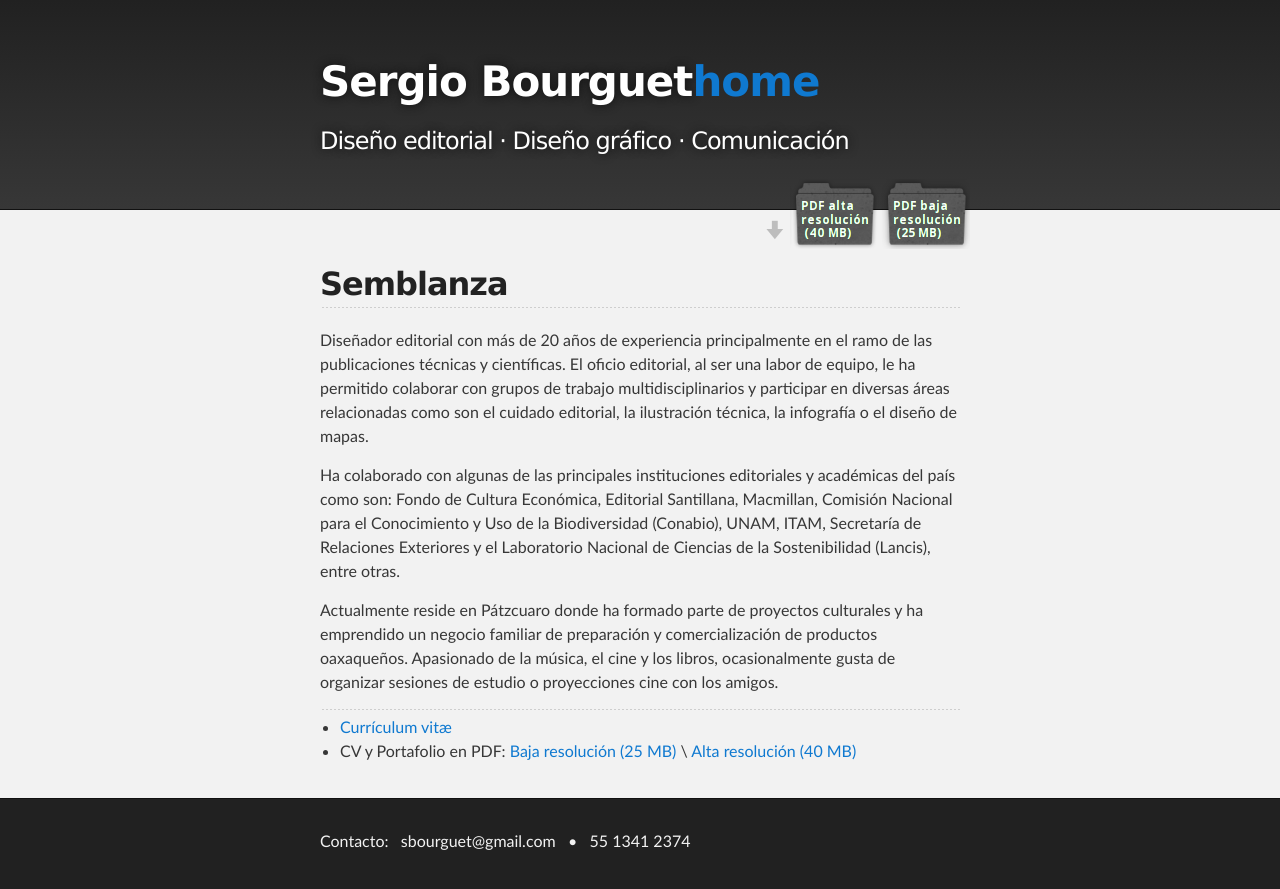
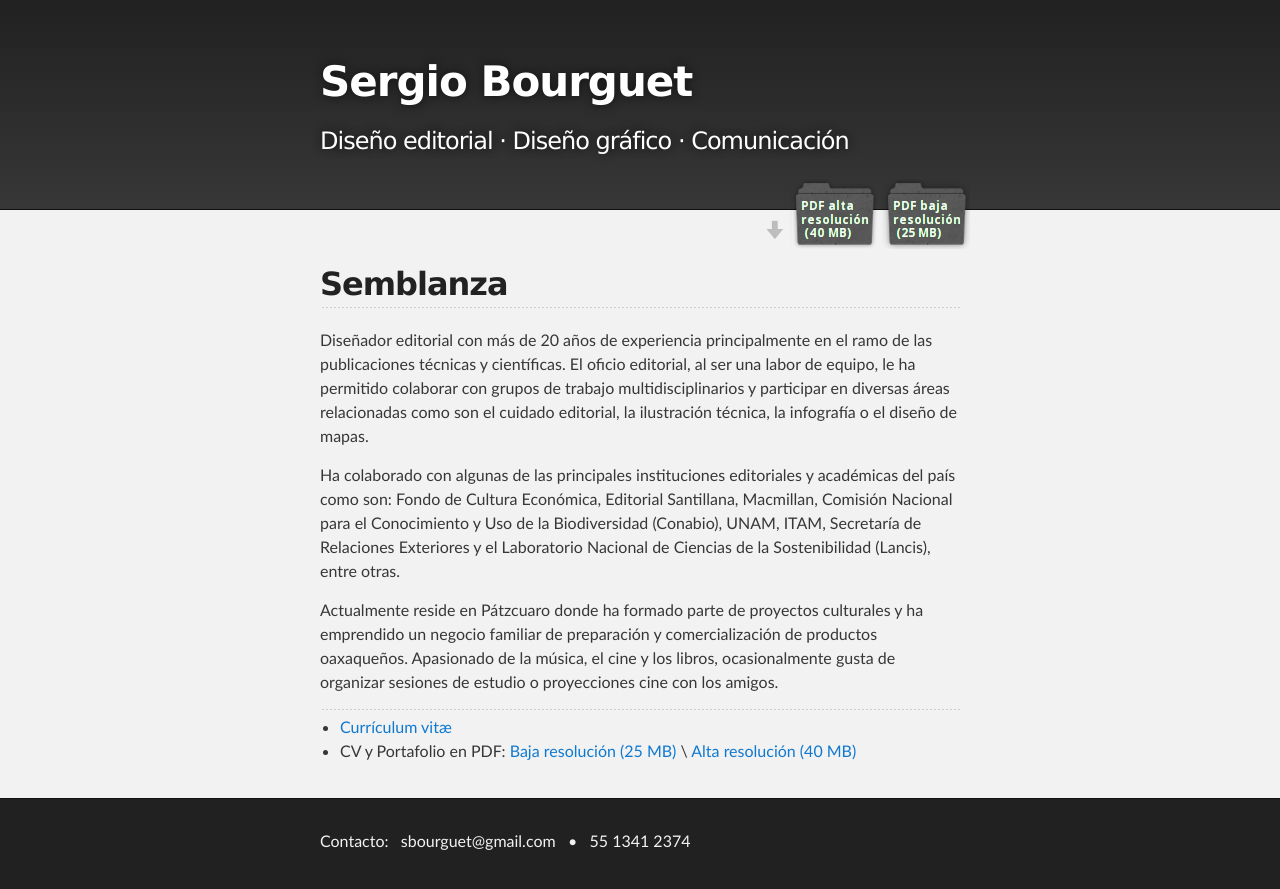
Before and after one commit to ovisnigra/cv_sbourguet, a Jekyll site: the page built from index.md, in a window 1280 px wide. Shown: the top 889 px of the page. Built offline with Jekyll 4.4.1, drawn with Linux system fonts in a browser that asks for light colours; our own code applies the rules of GitHub Pages for plain Markdown files.

Commit message:
Update default.html
de regreso

```diff
--- a/_layouts/default.html
+++ b/_layouts/default.html
@@ -21,7 +21,7 @@
             <a id="forkme_banner" href="{{ site.github.repository_url }}">Portafolio</a>
           {% endif %}
 -->
-          <h1 id="project_title">{{ site.title | default: site.github.repository_name }}<a href="https://sergiobourguet.github.io/curriculum">home</a></h1>
+          <h1 id="project_title">{{ site.title | default: site.github.repository_name }}</h1>
           <h2 id="project_tagline">{{ site.description | default: site.github.project_tagline }}</h2>
 
           <!-- LINKS DESCARGA-->
```
